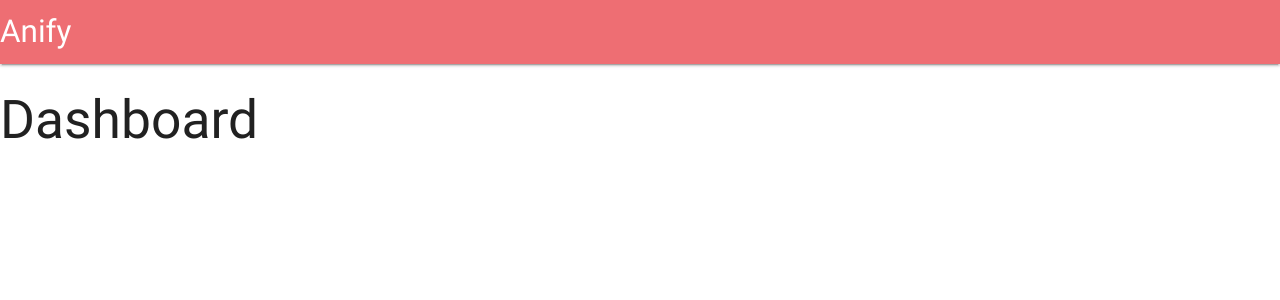
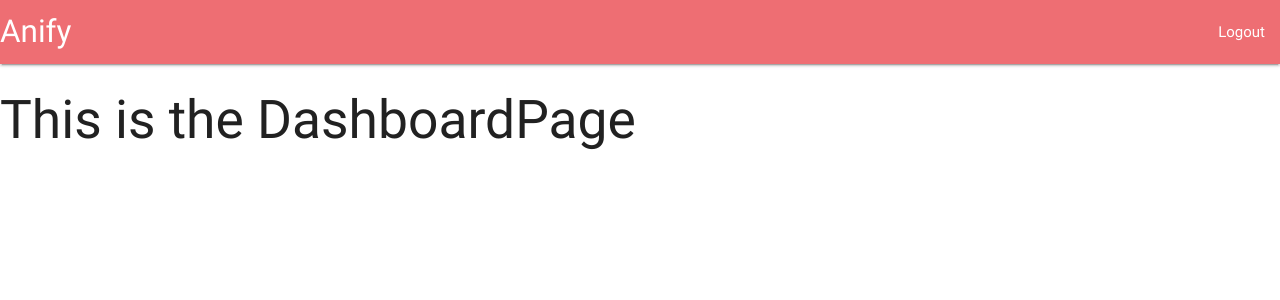
Before and after one commit to bklynate/scraper-ui, a React (Create React App) app in the folder client/: page /searchAnime in a window 1280 px wide. Shown: the top 300 px of the page. Built offline with nearby package versions, Linux system fonts and the light colour scheme; no server answers.

Commit message:
locks down the dashboard behind a private route

```diff
--- a/client/src/actions/index.js
+++ b/client/src/actions/index.js
@@ -1,3 +1,4 @@
+/* eslint-disable import/prefer-default-export */
 import axios from 'axios';
 import { FETCH_USER } from './types';
 
--- a/client/src/actions/types.js
+++ b/client/src/actions/types.js
@@ -1 +1 @@
-export const FETCH_USER = 'fetch_user'
+export const FETCH_USER = 'fetch_user';
--- a/client/src/components/App.js
+++ b/client/src/components/App.js
@@ -1,16 +1,18 @@
 import React, { Component } from 'react';
 import { connect } from 'react-redux';
 import { BrowserRouter, Route, Switch } from 'react-router-dom';
+import PrivateRoute from './../components/PrivateRoute';
 import * as actions from './../actions';
 
 import Header from './Header';
-const Dashboard = () => <h2>Dashboard</h2>;
+import Dashboard from './Dashboard';
+
 const Landing = () => <h2>Landing</h2>;
 const NotFound404 = () => <h2>PAGE NOT FOUND</h2>;
 
 class App extends Component {
   componentDidMount() {
-    this.props.fetchUser()
+    this.props.fetchUser();
   }
 
   render() {
@@ -21,7 +23,11 @@ class App extends Component {
             <Header />
             <Switch>
               <Route exact path="/" component={Landing} />
-              <Route exact path="/searchAnime" component={Dashboard} />
+              <PrivateRoute
+                exact
+                path="/searchAnime"
+                component={Dashboard}
+              />
               <Route exact path="*" component={NotFound404} />
             </Switch>
           </div>
@@ -31,4 +37,4 @@ class App extends Component {
   }
 }
 
-export default connect(null, actions)(App)
+export default connect(null, actions)(App);
--- /dev/null
+++ b/client/src/components/Dashboard.js
@@ -0,0 +1,11 @@
+import React, { Component } from 'react';
+
+export default class Dashboard extends Component {
+  render() {
+    return (
+      <div>
+        <h2>This is the DashboardPage</h2>
+      </div>
+    )
+  }
+}
--- a/client/src/components/Header.js
+++ b/client/src/components/Header.js
@@ -19,7 +19,7 @@ class Header extends Component {
       <nav>
         <div className="nav-wrapper">
           <Link
-            to={this.props.auth ? '/dashboard' : '/'}
+            to={this.props.auth ? '/searchAnime' : '/'}
             className="left brand-logo">
             Anify
           </Link>
@@ -32,10 +32,6 @@ class Header extends Component {
   }
 }
 
-const mapStateToProps = state => {
-  return {
-    auth: state.auth,
-  };
-};
+const mapStateToProps = state => ({ auth: state.auth });
 
 export default connect(mapStateToProps)(Header);
--- /dev/null
+++ b/client/src/components/PrivateRoute.js
@@ -0,0 +1,15 @@
+import React from 'react';
+import { connect } from 'react-redux';
+import { Route, Redirect } from 'react-router-dom';
+
+export const PrivateRoute = ({ auth, component: Component, ...rest }) => (
+  <div>
+    <Route
+      {...rest}
+      component={props => (auth ? <Component {...props} /> : <Redirect to="/" />)}
+    />
+  </div>
+);
+
+const mapStateToProps = ({ auth }) => ({ auth });
+export default connect(mapStateToProps)(PrivateRoute);
--- a/client/src/reducers/authReducer.js
+++ b/client/src/reducers/authReducer.js
@@ -1,9 +1,9 @@
 import { FETCH_USER } from './../actions/types';
 
-export default function(state = null, action) {
+export default function(state = {}, action) {
   switch (action.type) {
     case FETCH_USER:
-      return action.payload || false
+      return action.payload || false;
     default:
       return state;
   }
```
Also changed, not shown: 1 other file (tests, documents, lock files or other folders).
